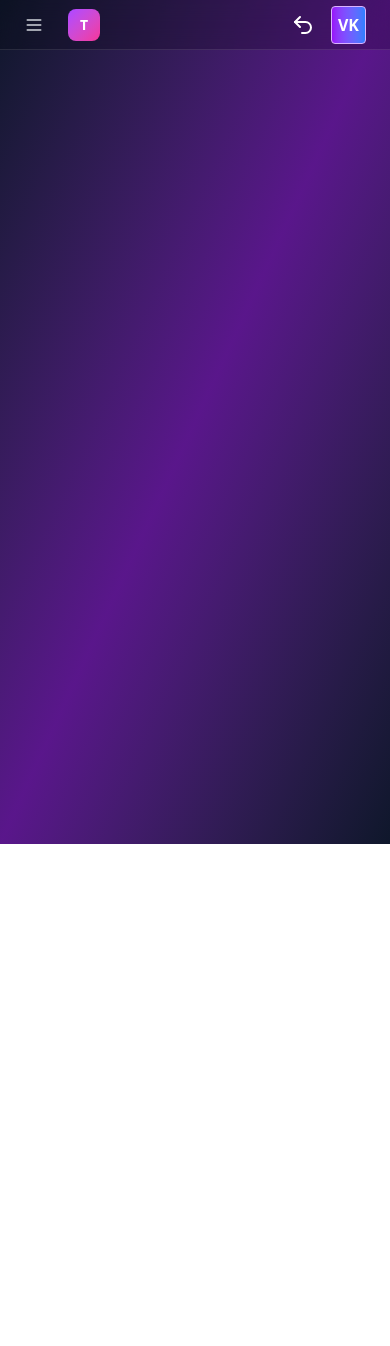
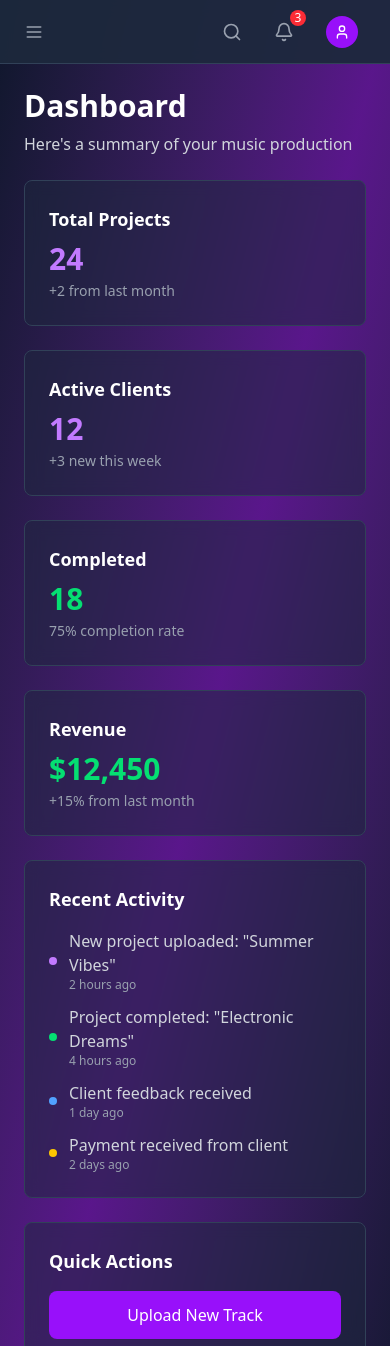
Before and after one commit to Vijaykumar308/musicApp, a React (Vite) app: page /admin in a window 390 px wide. Shown: the top 1346 px of the page. Before the commit the page ends 844 px from the top, so only its background shows below. Built offline with nearby package versions, Linux system fonts and the light colour scheme.

Commit message:
updated the design

```diff
--- a/src/App.jsx
+++ b/src/App.jsx
@@ -1,4 +1,4 @@
-import { BrowserRouter as Router, Routes, Route } from "react-router-dom";
+import { createBrowserRouter, RouterProvider } from "react-router-dom";
 import HomePage from "./pages/HomePage";
 import PortfolioPage from "./pages/PortfolioPage";
 import ServicesPage from "./pages/ServicesPage";
@@ -11,26 +11,53 @@ import Dashboard from "./pages/admin/Dashboard";
 import TuneUploadPage from "./pages/admin/TuneUploadPage";
 import AddFeaturedProject from "./pages/admin/AddFeatured";
 
+const router = createBrowserRouter([
+  {
+    path: "/",
+    element: <HomePage />,
+  },
+  {
+    path: "/portfolio",
+    element: <PortfolioPage />,
+  },
+  {
+    path: "/services",
+    element: <ServicesPage />,
+  },
+  {
+    path: "/contact",
+    element: <ContactPage />,
+  },
+  {
+    path: "/upload",
+    element: <UploadPage />,
+  },
+  {
+    path: "/admin",
+    element: <AdminLayout />,
+    children: [
+      {
+        index: true, // This makes /admin redirect to /admin/dashboard
+        element: <Dashboard />
+      },
+      {
+        path: "dashboard",
+        element: <Dashboard />
+      },
+      {
+        path: "tune-upload",
+        element: <TuneUploadPage />
+      },
+      {
+        path: "add-featured-project",
+        element: <AddFeaturedProject />
+      }
+    ]
+  }
+]);
+
 function App() {
-  return (
-    <Router>
-      <Routes>
-        {/* Public Routes */}
-        <Route path="/" element={<HomePage />} />
-        <Route path="/portfolio" element={<PortfolioPage />} />
-        <Route path="/services" element={<ServicesPage />} />
-        <Route path="/contact" element={<ContactPage />} />
-        <Route path="/upload" element={<UploadPage />} />
-
-        {/* Admin Layout with nested routes */}
-        <Route path="/admin" element={<AdminLayout />}>
-          <Route path="dashboard" element={<Dashboard />} />
-          <Route path="tunelUploadPage" element={<TuneUploadPage />} />
-          <Route path="add-featured-project" element={<AddFeaturedProject />} />
-        </Route>
-      </Routes>
-    </Router>
-  );
+  return <RouterProvider router={router} />;
 }
 
 export default App;
--- a/src/components/Header.jsx
+++ b/src/components/Header.jsx
@@ -48,7 +48,7 @@ export default function Header() {
               Contact
             </Link>
             <Link
-              to="/admin"
+              to="/admin/dashboard"
               className={`hover:text-blue-300 transition-colors ${
                 isActive("/admin") ? "text-blue-400" : "text-blue-400"
               }`}
--- a/src/components/admin/AdminLayout.jsx
+++ b/src/components/admin/AdminLayout.jsx
@@ -3,26 +3,64 @@ import Header from "./Header";
 import Sidebar from "./Sidebar";
 import { useState } from "react";
 
-const AdminLayout = ({children}) => {
-    const [isMobileMenuOpen, setIsMobileMenuOpen] = useState(false)
-      const toggleMobileMenu = () => {
-    setIsMobileMenuOpen(!isMobileMenuOpen)
-  }
+const AdminLayout = () => {
+  const [isMobileMenuOpen, setIsMobileMenuOpen] = useState(false);
+  const [isSidebarCollapsed, setIsSidebarCollapsed] = useState(false);
+
+  const toggleMobileMenu = () => {
+    setIsMobileMenuOpen(!isMobileMenuOpen);
+  };
 
   const closeMobileMenu = () => {
-    setIsMobileMenuOpen(false)
-  }
-    return <>
-        <div className="min-h-screen bg-gradient-to-br from-slate-900 via-purple-900 to-slate-900 text-white">
-            <Header onMobileMenuToggle={toggleMobileMenu} isMobileMenuOpen={isMobileMenuOpen} />
+    setIsMobileMenuOpen(false);
+  };
 
-            <div className="flex">
-                <Sidebar isMobileOpen={isMobileMenuOpen} onMobileClose={closeMobileMenu} />
+  const toggleSidebar = () => {
+    setIsSidebarCollapsed(!isSidebarCollapsed);
+  };
 
-               {children}
-            </div>
-        </div>
-    </>
-}
+  return (
+    <div className="min-h-screen bg-gradient-to-br from-slate-900 via-purple-900 to-slate-900 text-white">
+      <Header
+        onMobileMenuToggle={toggleMobileMenu}
+        isMobileMenuOpen={isMobileMenuOpen}
+        onSidebarToggle={toggleSidebar}
+        isSidebarCollapsed={isSidebarCollapsed}
+      />
+
+      <div className="flex relative">
+        <Sidebar
+          isMobileOpen={isMobileMenuOpen}
+          onMobileClose={closeMobileMenu}
+          isCollapsed={isSidebarCollapsed}
+          onToggleCollapse={toggleSidebar}
+        />
+
+        {/* Main content area with dynamic width based on sidebar state */}
+        <main className={`
+          flex-1
+          transition-all
+          duration-300
+          ease-in-out
+          p-6
+          ${isSidebarCollapsed ? 'lg:ml-16' : 'lg:ml-64'}
+          ${isMobileMenuOpen ? 'lg:ml-64' : ''}
+        `}>
+          <div className="max-w-7xl mx-auto">
+            <Outlet />
+          </div>
+        </main>
+
+        {/* Overlay for mobile menu */}
+        {isMobileMenuOpen && (
+          <div
+            className="fixed inset-0 bg-black bg-opacity-50 z-20 lg:hidden"
+            onClick={closeMobileMenu}
+          />
+        )}
+      </div>
+    </div>
+  );
+};
 
 export default AdminLayout;
--- a/src/components/admin/Header.jsx
+++ b/src/components/admin/Header.jsx
@@ -1,108 +1,128 @@
-"use client"
-import { Search, Bell, User, Menu, X, Undo2 } from "lucide-react"
-import { useEffect, useRef, useState } from "react";
-import { NavLink } from "react-router-dom";
+import { Menu, Bell, User, Search, ChevronDown } from 'lucide-react';
+import { useState } from 'react';
 
+const Header = ({
+  onMobileMenuToggle,
+  isMobileMenuOpen,
+  onSidebarToggle,
+  isSidebarCollapsed
+}) => {
+  const [isProfileDropdownOpen, setIsProfileDropdownOpen] = useState(false);
+  const [isNotificationOpen, setIsNotificationOpen] = useState(false);
 
-export default function Header({ onMobileMenuToggle, isMobileMenuOpen }) {
-  const [isOpen, setIsOpen] = useState(false);
-  const dropdownRef = useRef(null);
-
-  useEffect(() => {
-    function handleClickOutside(event) {
-      if (dropdownRef.current && !dropdownRef.current.contains(event.target)) {
-        setIsOpen(false);
-      }
-    }
-
-    document.addEventListener("mousedown", handleClickOutside);
-    return () => {
-      document.removeEventListener("mousedown", handleClickOutside);
-    };
-  }, []);
   return (
-    <header className="fixed top-0 left-0 right-0 h-[50px] bg-black/20 backdrop-blur-md border-b border-white/10 z-20">
+    <header className={`
+      fixed top-0 right-0 h-16 bg-slate-800/95 backdrop-blur-sm border-b border-slate-700 z-40
+      transition-all duration-300 ease-in-out
+      ${isSidebarCollapsed ? 'lg:left-16' : 'lg:left-64'}
+      left-0
+    `}>
       <div className="flex items-center justify-between h-full px-4">
-        {/* Left side - Mobile menu button + Logo */}
+        {/* Left side - Mobile menu button and search */}
         <div className="flex items-center space-x-4">
           {/* Mobile menu button */}
           <button
             onClick={onMobileMenuToggle}
-            className="md:hidden p-2 text-gray-300 hover:text-white hover:bg-white/10 rounded-lg transition-all"
-            aria-label="Toggle mobile menu"
+            className="p-2 rounded-lg hover:bg-slate-700 transition-colors lg:hidden"
           >
-            {isMobileMenuOpen ? <X className="w-5 h-5" /> : <Menu className="w-5 h-5" />}
+            <Menu className="w-5 h-5 text-gray-400" />
           </button>
 
-          {/* Logo */}
-          <div className="flex items-center space-x-2">
-            <div className="w-8 h-8 bg-gradient-to-br from-purple-500 to-pink-500 rounded-lg flex items-center justify-center">
-              <span className="text-white font-bold text-sm">T</span>
+          {/* Search bar */}
+          <div className="relative hidden md:block">
+            <div className="absolute inset-y-0 left-0 pl-3 flex items-center pointer-events-none">
+              <Search className="h-4 w-4 text-gray-400" />
             </div>
-            <span className="text-white font-bold text-lg hidden sm:block">TuneStudio</span>
+            <input
+              type="text"
+              placeholder="Search..."
+              className="w-64 pl-10 pr-4 py-2 bg-slate-700/50 border border-slate-600 rounded-lg text-white placeholder-gray-400 focus:outline-none focus:ring-2 focus:ring-purple-500 focus:border-transparent"
+            />
           </div>
         </div>
 
-        {/* Center - Search (hidden on small screens) */}
-        {/* <div className="hidden lg:flex flex-1 max-w-md mx-8">
-          <div className="relative w-full">
-            <Search className="absolute left-3 top-1/2 transform -translate-y-1/2 text-gray-400 w-4 h-4" />
-            <input
-              type="text"
-              placeholder="Search tracks, artists, genres..."
-              className="w-full pl-10 pr-4 py-2 bg-white/10 backdrop-blur-sm border border-white/20 rounded-lg focus:outline-none focus:ring-2 focus:ring-purple-400 focus:border-transparent text-white placeholder-gray-400 text-sm"
-            />
-          </div>
-        </div> */}
-
-        {/* Right side - Actions */}
-        <div className="flex items-center space-x-2">
-          {/* Search button for mobile */}
-          {/* <button className="lg:hidden p-2 text-gray-300 hover:text-white hover:bg-white/10 rounded-lg transition-all">
-            <Search className="w-5 h-5" />
-          </button> */}
+        {/* Right side - Notifications and profile */}
+        <div className="flex items-center space-x-4">
+          {/* Mobile search button */}
+          <button className="p-2 rounded-lg hover:bg-slate-700 transition-colors md:hidden">
+            <Search className="w-5 h-5 text-gray-400" />
+          </button>
 
           {/* Notifications */}
-          {/* <button className="p-2 text-gray-300 hover:text-white hover:bg-white/10 rounded-lg transition-all relative">
-            <Bell className="w-5 h-5" />
-            <span className="absolute -top-1 -right-1 w-3 h-3 bg-red-500 rounded-full"></span>
-          </button> */}
-
-          <NavLink to={"/"} title="back to site">
-            <Undo2 />
-          </NavLink>
-
-          {/* Profile */}
-          <div className="relative inline-block text-left" ref={dropdownRef}>
+          <div className="relative">
             <button
-              onClick={() => setIsOpen(!isOpen)}
-              className="p-2 text-white hover:text-purple-200 hover:cursor-pointer rounded-lg transition-all"
+              onClick={() => setIsNotificationOpen(!isNotificationOpen)}
+              className="p-2 rounded-lg hover:bg-slate-700 transition-colors relative"
             >
-              <p className="bg-gradient-to-r from-purple-600 to-blue-500 p-1.5 text-white font-semibold border border-purple-300 rounded">
-                VK
-              </p>
+              <Bell className="w-5 h-5 text-gray-400" />
+              {/* Notification badge */}
+              <span className="absolute -top-1 -right-1 w-4 h-4 bg-red-500 rounded-full flex items-center justify-center text-xs text-white">
+                3
+              </span>
             </button>
 
-            {isOpen && (
-              <div className="absolute right-0 mt-2 w-40 bg-gradient-to-br from-purple-700 to-blue-600 rounded-md shadow-xl z-10">
-                <ul className="py-1 text-sm text-white">
-                  <li>
-                    <button className="block w-full text-left px-4 py-2 hover:bg-purple-800 hover:backdrop-blur">
-                      Profile
-                    </button>
-                  </li>
-                  <li>
-                    <button className="block w-full text-left px-4 py-2 hover:bg-purple-800 hover:backdrop-blur">
-                      Logout
-                    </button>
-                  </li>
-                </ul>
+            {/* Notification dropdown */}
+            {isNotificationOpen && (
+              <div className="absolute right-0 mt-2 w-80 bg-slate-800 border border-slate-700 rounded-lg shadow-lg py-2 z-50">
+                <div className="px-4 py-2 border-b border-slate-700">
+                  <h3 className="text-sm font-semibold text-white">Notifications</h3>
+                </div>
+                <div className="max-h-64 overflow-y-auto">
+                  <div className="px-4 py-3 hover:bg-slate-700 cursor-pointer">
+                    <p className="text-sm text-white">New project uploaded</p>
+                    <p className="text-xs text-gray-400">2 minutes ago</p>
+                  </div>
+                  <div className="px-4 py-3 hover:bg-slate-700 cursor-pointer">
+                    <p className="text-sm text-white">Client feedback received</p>
+                    <p className="text-xs text-gray-400">1 hour ago</p>
+                  </div>
+                  <div className="px-4 py-3 hover:bg-slate-700 cursor-pointer">
+                    <p className="text-sm text-white">System backup completed</p>
+                    <p className="text-xs text-gray-400">3 hours ago</p>
+                  </div>
+                </div>
               </div>
             )}
           </div>
 
+          {/* Profile dropdown */}
+          <div className="relative">
+            <button
+              onClick={() => setIsProfileDropdownOpen(!isProfileDropdownOpen)}
+              className="flex items-center space-x-2 p-2 rounded-lg hover:bg-slate-700 transition-colors"
+            >
+              <div className="w-8 h-8 bg-purple-600 rounded-full flex items-center justify-center">
+                <User className="w-4 h-4 text-white" />
+              </div>
+              <span className="text-sm text-white hidden sm:block">Admin</span>
+              <ChevronDown className="w-4 h-4 text-gray-400 hidden sm:block" />
+            </button>
+
+            {/* Profile dropdown menu */}
+            {isProfileDropdownOpen && (
+              <div className="absolute right-0 mt-2 w-48 bg-slate-800 border border-slate-700 rounded-lg shadow-lg py-2 z-50">
+                <div className="px-4 py-2 border-b border-slate-700">
+                  <p className="text-sm font-semibold text-white">Admin User</p>
+                  <p className="text-xs text-gray-400">admin@musicproducer.com</p>
+                </div>
+                <button className="w-full px-4 py-2 text-left text-sm text-gray-300 hover:bg-slate-700 hover:text-white">
+                  Profile Settings
+                </button>
+                <button className="w-full px-4 py-2 text-left text-sm text-gray-300 hover:bg-slate-700 hover:text-white">
+                  Account Settings
+                </button>
+                <div className="border-t border-slate-700 mt-2">
+                  <button className="w-full px-4 py-2 text-left text-sm text-red-400 hover:bg-slate-700">
+                    Sign Out
+                  </button>
+                </div>
+              </div>
+            )}
+          </div>
         </div>
       </div>
     </header>
-  )
-}
+  );
+};
+
+export default Header;
--- a/src/pages/admin/Dashboard.jsx
+++ b/src/pages/admin/Dashboard.jsx
@@ -1,17 +1,98 @@
-import { Layout } from "lucide-react";
-import AdminLayout from "../../components/admin/AdminLayout";
+const Dashboard = () => {
+  return (
+    <div className="pt-16"> {/* Add top padding to account for fixed header */}
+      <div className="space-y-6">
+        <div>
+          <h2 className="text-3xl font-bold text-white mb-2">Dashboard</h2>
+          <p className="text-gray-300">Here's a summary of your music production</p>
+        </div>
 
-const Dashboard  = () => {
-    return <>
-    <AdminLayout>
-        <div className="container mx-auto">
-            <div>
-                <h2> Dashboard</h2>
-                <p>Here's a summary of your music production</p>
+        {/* Dashboard Stats */}
+        <div className="grid grid-cols-1 sm:grid-cols-2 lg:grid-cols-3 xl:grid-cols-4 gap-6">
+          <div className="bg-slate-800/50 backdrop-blur-sm rounded-lg p-6 border border-slate-700">
+            <h3 className="text-lg font-semibold text-white mb-2">Total Projects</h3>
+            <p className="text-3xl font-bold text-purple-400">24</p>
+            <p className="text-sm text-gray-400 mt-1">+2 from last month</p>
+          </div>
+
+          <div className="bg-slate-800/50 backdrop-blur-sm rounded-lg p-6 border border-slate-700">
+            <h3 className="text-lg font-semibold text-white mb-2">Active Clients</h3>
+            <p className="text-3xl font-bold text-purple-400">12</p>
+            <p className="text-sm text-gray-400 mt-1">+3 new this week</p>
+          </div>
+
+          <div className="bg-slate-800/50 backdrop-blur-sm rounded-lg p-6 border border-slate-700">
+            <h3 className="text-lg font-semibold text-white mb-2">Completed</h3>
+            <p className="text-3xl font-bold text-green-400">18</p>
+            <p className="text-sm text-gray-400 mt-1">75% completion rate</p>
+          </div>
+
+          <div className="bg-slate-800/50 backdrop-blur-sm rounded-lg p-6 border border-slate-700">
+            <h3 className="text-lg font-semibold text-white mb-2">Revenue</h3>
+            <p className="text-3xl font-bold text-green-400">$12,450</p>
+            <p className="text-sm text-gray-400 mt-1">+15% from last month</p>
+          </div>
+        </div>
+
+        {/* Recent Activity and Quick Actions */}
+        <div className="grid grid-cols-1 lg:grid-cols-2 gap-6">
+          {/* Recent Activity */}
+          <div className="bg-slate-800/50 backdrop-blur-sm rounded-lg p-6 border border-slate-700">
+            <h3 className="text-lg font-semibold text-white mb-4">Recent Activity</h3>
+            <div className="space-y-3">
+              <div className="flex items-center space-x-3">
+                <div className="w-2 h-2 bg-purple-400 rounded-full"></div>
+                <div className="flex-1">
+                  <span className="text-gray-300">New project uploaded: "Summer Vibes"</span>
+                  <p className="text-xs text-gray-400">2 hours ago</p>
+                </div>
+              </div>
+              <div className="flex items-center space-x-3">
+                <div className="w-2 h-2 bg-green-400 rounded-full"></div>
+                <div className="flex-1">
+                  <span className="text-gray-300">Project completed: "Electronic Dreams"</span>
+                  <p className="text-xs text-gray-400">4 hours ago</p>
+                </div>
+              </div>
+              <div className="flex items-center space-x-3">
+                <div className="w-2 h-2 bg-blue-400 rounded-full"></div>
+                <div className="flex-1">
+                  <span className="text-gray-300">Client feedback received</span>
+                  <p className="text-xs text-gray-400">1 day ago</p>
+                </div>
+              </div>
+              <div className="flex items-center space-x-3">
+                <div className="w-2 h-2 bg-yellow-400 rounded-full"></div>
+                <div className="flex-1">
+                  <span className="text-gray-300">Payment received from client</span>
+                  <p className="text-xs text-gray-400">2 days ago</p>
+                </div>
+              </div>
             </div>
+          </div>
+
+          {/* Quick Actions */}
+          <div className="bg-slate-800/50 backdrop-blur-sm rounded-lg p-6 border border-slate-700">
+            <h3 className="text-lg font-semibold text-white mb-4">Quick Actions</h3>
+            <div className="grid grid-cols-1 gap-3">
+              <button className="flex items-center justify-center space-x-2 bg-purple-600 hover:bg-purple-700 text-white py-3 px-4 rounded-lg transition-colors">
+                <span>Upload New Track</span>
+              </button>
+              <button className="flex items-center justify-center space-x-2 bg-slate-700 hover:bg-slate-600 text-white py-3 px-4 rounded-lg transition-colors">
+                <span>Add Featured Project</span>
+              </button>
+              <button className="flex items-center justify-center space-x-2 bg-slate-700 hover:bg-slate-600 text-white py-3 px-4 rounded-lg transition-colors">
+                <span>View Analytics</span>
+              </button>
+              <button className="flex items-center justify-center space-x-2 bg-slate-700 hover:bg-slate-600 text-white py-3 px-4 rounded-lg transition-colors">
+                <span>Manage Clients</span>
+              </button>
+            </div>
+          </div>
         </div>
-    </AdminLayout>
-    </>
-}
+      </div>
+    </div>
+  );
+};
 
 export default Dashboard;
```
Also changed, not shown: src/components/admin/Sidebar.jsx (+108 -99 lines).
